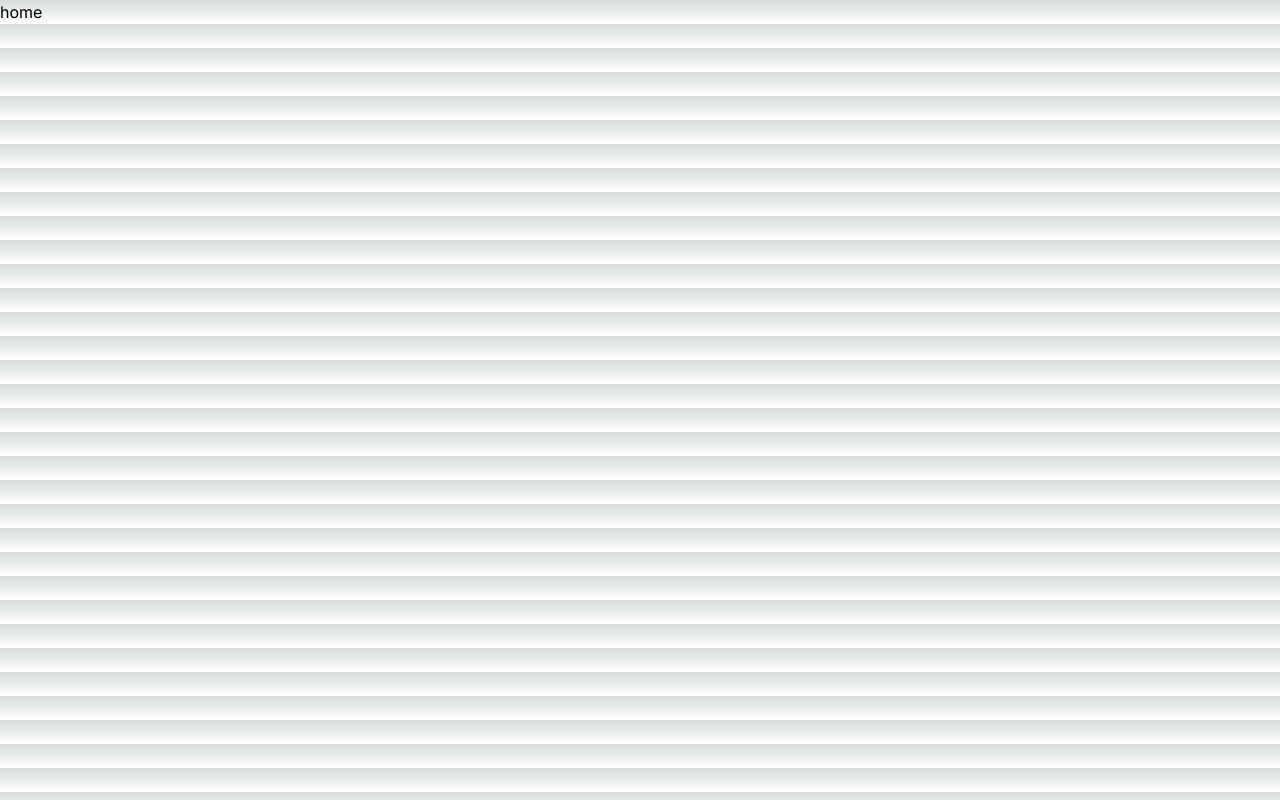
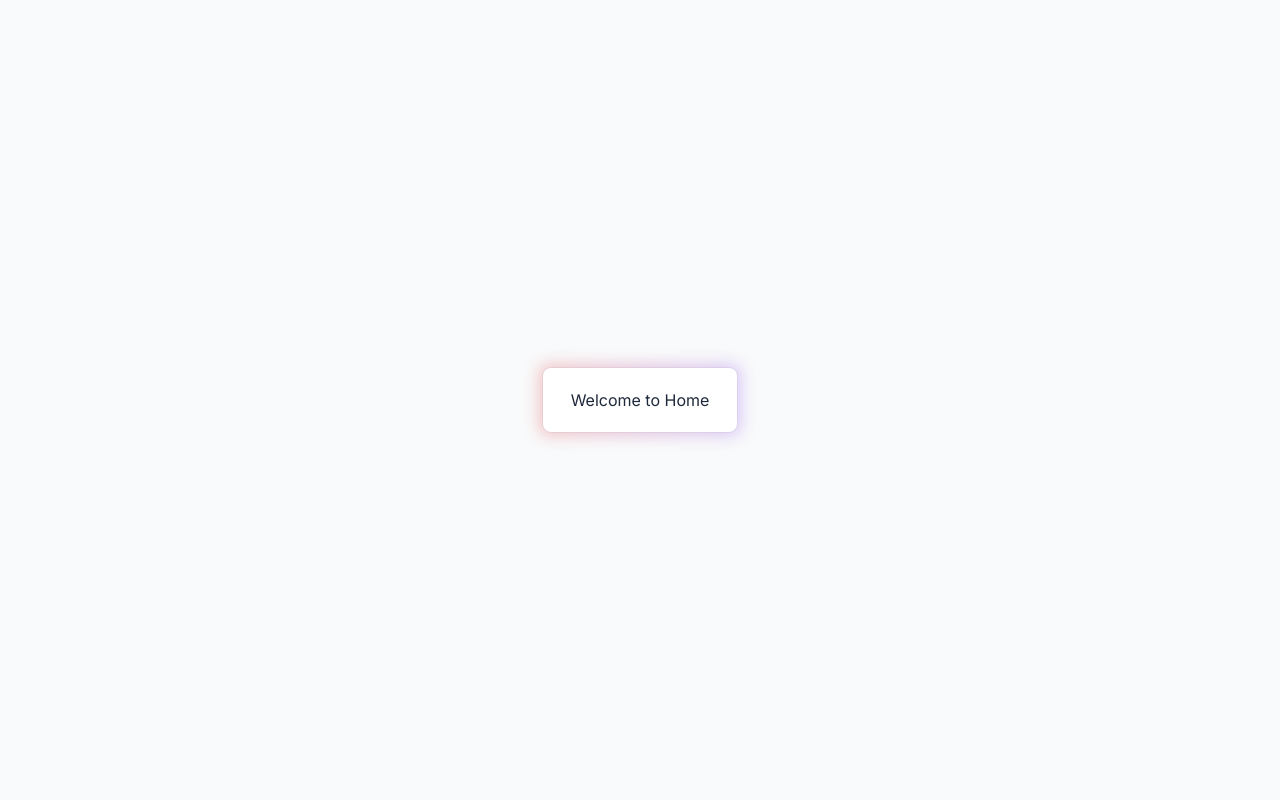
Before and after one commit to CreatorSpaceSaurabh/NextJsApp, a Next.js app in the folder nextjs-app/: page /Home in a window 1280 px wide. Built offline with nearby package versions, Linux system fonts and the light colour scheme.

Commit message:
Home page- with gradient button effect added

```diff
--- a/nextjs-app/src/app/Home/page.tsx
+++ b/nextjs-app/src/app/Home/page.tsx
@@ -1,9 +1,20 @@
-import React from 'react'
+import React from "react";
 
 const home = () => {
   return (
-    <div>home</div>
-  )
-}
+    <div class="min-h-screen bg-gray-50 flex flex-col justify-center relative overflow-hidden ">
+      <div class="max-w-7xl mx-auto">
+        <div class="relative group cursor-pointer">
+          <div class="absolute -inset-1 bg-gradient-to-r from-red-600 to-violet-600 rounded-lg blur opacity-25 group-hover:opacity-100 transition duration-1000 group-hover:duration-200"></div>
+          <div class="relative px-7 py-6 bg-white ring-1 ring-gray-900/5 rounded-lg leading-none flex items-top justify-start space-x-6">
+            <div class="space-y-2">
+              <p class="text-slate-800">Welcome to Home</p>
+            </div>
+          </div>
+        </div>
+      </div>
+    </div>
+  );
+};
 
-export default home
+export default home;
```
